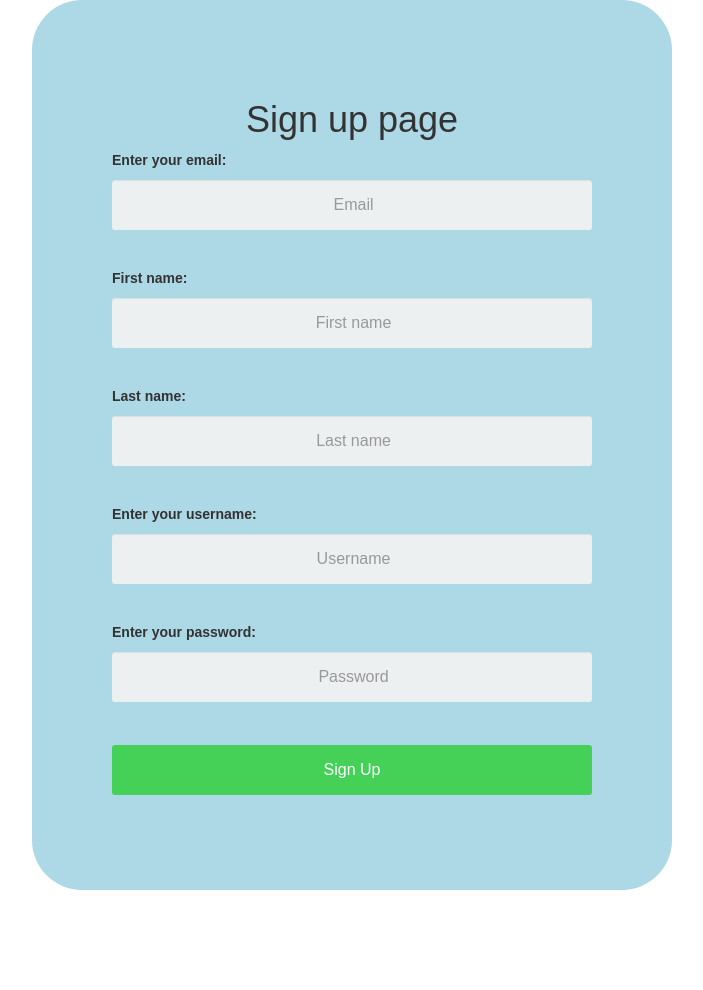
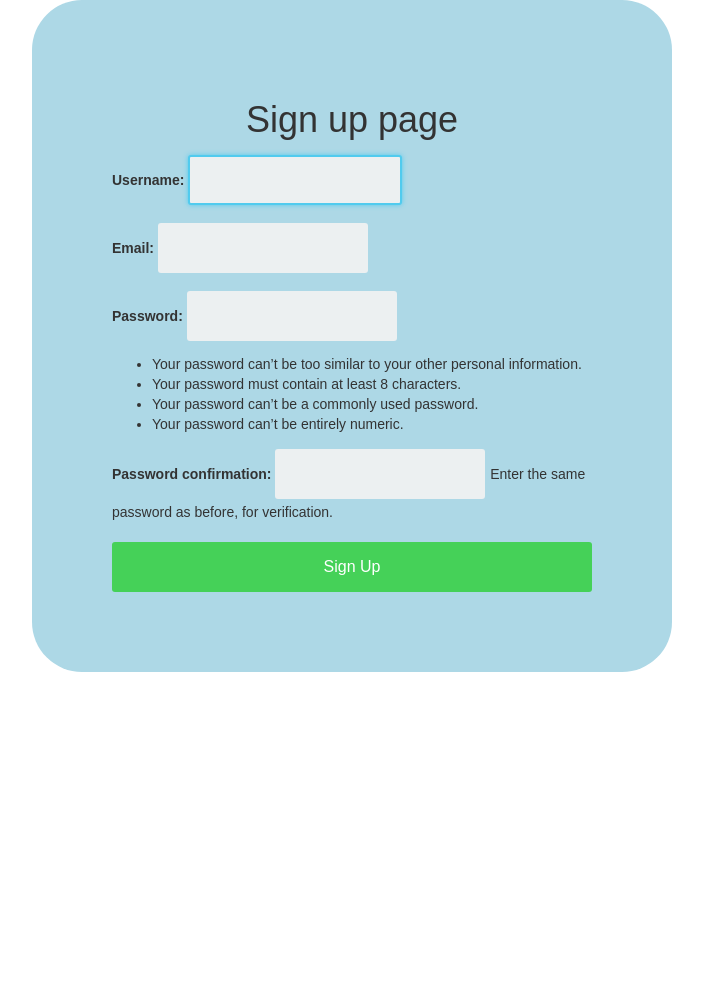
Before and after one commit to PROG8165-Grp9/Assign_4, a Django app: template Django_Assign/Django_Assign/templates/myTrans/SignUp.html in a window 1280 px wide. Shown: the part 50-1040 px from the top of the page, without its empty margins (288-991 px from the left). After the commit the page ends 722 px from the top, so only its background shows below. Run offline with Django 3.2, Linux system fonts and the light colour scheme; the template is opened without the code that fills it: values that come from a table or form of the project are taken from there, others are empty; some libraries are stand-ins or nearby versions.

Commit message:
authentication and sign_up implementation

```diff
--- a/Django_Assign/Django_Assign/settings.py
+++ b/Django_Assign/Django_Assign/settings.py
@@ -27,10 +27,11 @@ DEBUG = True
 
 ALLOWED_HOSTS = []
 
-
+LOGIN_REDIRECT_URL = 'loadItems'
 # Application definition
 
 INSTALLED_APPS = [
+    'widget_tweaks',
     'django.contrib.admin',
     'django.contrib.auth',
     'django.contrib.contenttypes',
--- a/Django_Assign/Django_Assign/templates/myTrans/Directory.html
+++ b/Django_Assign/Django_Assign/templates/myTrans/Directory.html
@@ -18,7 +18,7 @@
 			<aside class="asideStyle">
             	<button type="button" class="btn btn-default-header" onClick="LoadDash()">Dashboard</button>
                 <button type="button" class="btn btn-default-header" onClick="CreateTrans()">New Transaction</button>
-                <button type="button" class="btn btn-default-header" onClick="LogOut()">Log Out</button>
+                <a href="{% url 'logout' %}" class="btn btn-default-header">Log Out</a>
             </aside>
         </div>
         <hr>
--- a/Django_Assign/Django_Assign/templates/myTrans/LogIn.html
+++ b/Django_Assign/Django_Assign/templates/myTrans/LogIn.html
@@ -20,7 +20,7 @@
 
                 <!--<form action="Directory.html" method="get" target="_self" id="logIn">-->
                 <form autocomplete="off"
-                      method="post" action="Directory.html" onSubmit="return validate(this);" name="form" target="_self" id="logIn">
+                      method="post" action="{% url 'login' %}" onSubmit="return validate(this);" name="form" target="_self" id="logIn">
 
 
 				<div id="form_login_group">
@@ -36,7 +36,8 @@
                 <div id="form_login_group">
                     <button type="submit" id="log_In" class="btn btn-primary btn-large btn-block">Log in</button>
 				</div>
-                    <a id="register" class="btn btn-primary btn-large btn-block" href="SignUp.html">Sign Up</a>
+                    {% csrf_token %}
+                    <a id="register" class="btn btn-primary btn-large btn-block" href="{% url 'signup' %}">Sign Up</a>
                 </form>
 			</div>
             </div>
--- a/Django_Assign/Django_Assign/templates/myTrans/SignUp.html
+++ b/Django_Assign/Django_Assign/templates/myTrans/SignUp.html
@@ -17,55 +17,18 @@
             <h1 class="text-center">Sign up page</h1>
 
 
-                <form action="LogIn.html" name="registration" method="get" target="_self" id="signUp_form" onsubmit="return (validateForm(this));">
-
+                <form name="registration" method="POST" target="_self" id="signUp_form" onsubmit="return (validateForm(this));">
                     <div class="form-group">
-
-                        <label for="formEmail">Enter your email:</label>
-                        <input type="text" name ="email" class="form-control login-field" id="form_email" placeholder="Email" required>
-                        <label id="emailLable"></label>
-
-                    </div>
-
-                    <div class="form-group">
-
-                        <label for="formFName">First name:</label>
-                        <input type="text" name ="fname" class="form-control" id="form_username" placeholder="First name" required>
-                        <label id="fnameLable"></label>
-
-                    </div>
-
-                    <div class="form-group">
-
-                        <label for="formLName">Last name:</label>
-                        <input type="text" name ="lname" class="form-control" id="form_username" placeholder="Last name" required>
-                        <label id="lnameLable"></label>
-
-                    </div>
-
-                    <div class="form-group">
-
-                        <label for="formUsername">Enter your username:</label>
-                        <input type="text" name ="username" class="form-control" id="form_username" placeholder="Username" required>
-                        <label id="usernameLable"></label>
-
-                    </div>
-
-                    <div class="form-group">
-
-                        <label for="formPassword">Enter your password:</label>
-                        <input type="password" name ="password" class="form-control" id="form_password" placeholder="Password" required>
-                        <label id="passwordLable"></label>
-
-                    </div>
-
-                    <div class="form-group text-center">
+                        {% csrf_token %}
+                        {% load widget_tweaks %}
+                        {{ form.as_p }}
+                        {{ registration.username |add_class:"form-control"}}
+                        {{ registration.email |add_class:"form-control"}}
+                        {{ registration.password1 |add_class:"form-control" }}
+                        {{ registration.password2 |add_class:"form-control" }}
+                        </div>
 
                         <button type="submit" class="btn btn-primary btn-lg btn-block login-button" id="sign_Up">Sign Up</button>
-
-                    </div>
-
-
                 </form>
 
 
--- a/Django_Assign/Django_Assign/urls.py
+++ b/Django_Assign/Django_Assign/urls.py
@@ -15,14 +15,17 @@ Including another URLconf
 """
 from django.conf.urls import include, url
 from django.contrib import admin
+from django.contrib.auth import views as auth_views
+from django.views.generic.edit import CreateView
+from django.contrib.auth.forms import UserCreationForm
 
 from myTrans import views
 
 urlpatterns = [
-    url(r'^$', views.myTrans, name='myTrans'),
+    url(r'^login/$', auth_views.login, {'template_name': 'myTrans/LogIn.html'}, name='login'),
+    url(r'^logout/$', auth_views.logout, {'template_name': 'myTrans/LogIn.html'}, name='logout'),
+    url(r'^signup/$', views.signup, name='signup'),
     url(r'^dashboard$', views.loadItems, name='loadItems'),
-    #url(r'^item/(?P<id>\d+)', views.User_Log(), name='User_Log'),
-    url(r'^user/$', views.User_Log, name='User_Log'),
     url(r'^admin/', include(admin.site.urls)),
     #url(r'^admin/', admin.site.urls),
 ]
--- a/Django_Assign/myTrans/admin.py
+++ b/Django_Assign/myTrans/admin.py
@@ -2,7 +2,7 @@ from django.contrib import admin
 
 # Register your models here.
 
-from .models import Users
+
 from .models import Transactions
 
 class UserDetails(admin.ModelAdmin):
@@ -11,5 +11,4 @@ class UserDetails(admin.ModelAdmin):
 class TransDetails(admin.ModelAdmin):
    list_display = ['id','Trans_Desc']
 
-admin.site.register(Users,UserDetails)
 admin.site.register(Transactions,TransDetails)
--- a/Django_Assign/myTrans/forms.py
+++ b/Django_Assign/myTrans/forms.py
@@ -1,10 +1,14 @@
 from django import forms
+from django.contrib.auth.forms import UserCreationForm
+from django.contrib.auth.models import User
 
-
-class UserForm(forms.Form):
+class UserForm(UserCreationForm):
     # to take the input of username
     username = forms.CharField(max_length=100)
     # to take the input of email
     email = forms.CharField(max_length=100)
-    # to take the input of password
-    password = forms.CharField(max_length=100)
+
+
+    class Meta:
+        model = User
+        fields = ('username', 'email', 'password1', 'password2',)
--- a/Django_Assign/myTrans/models.py
+++ b/Django_Assign/myTrans/models.py
@@ -1,10 +1,7 @@
 from django.db import models
 
 # Create your tables
-class Users(models.Model):
-    Username = models.CharField(max_length=200)
-    Password = models.CharField(max_length=16)
-    Email = models.CharField(max_length=200)
+
 
 class Transactions(models.Model):
     Trans_Desc = models.TextField()
```
Also changed, not shown: Django_Assign/myTrans/views.py (+20 -23 lines), Django_Assign/db.sqlite3, Django_Assign/myTrans/migrations/0005_delete_users.py (added).
